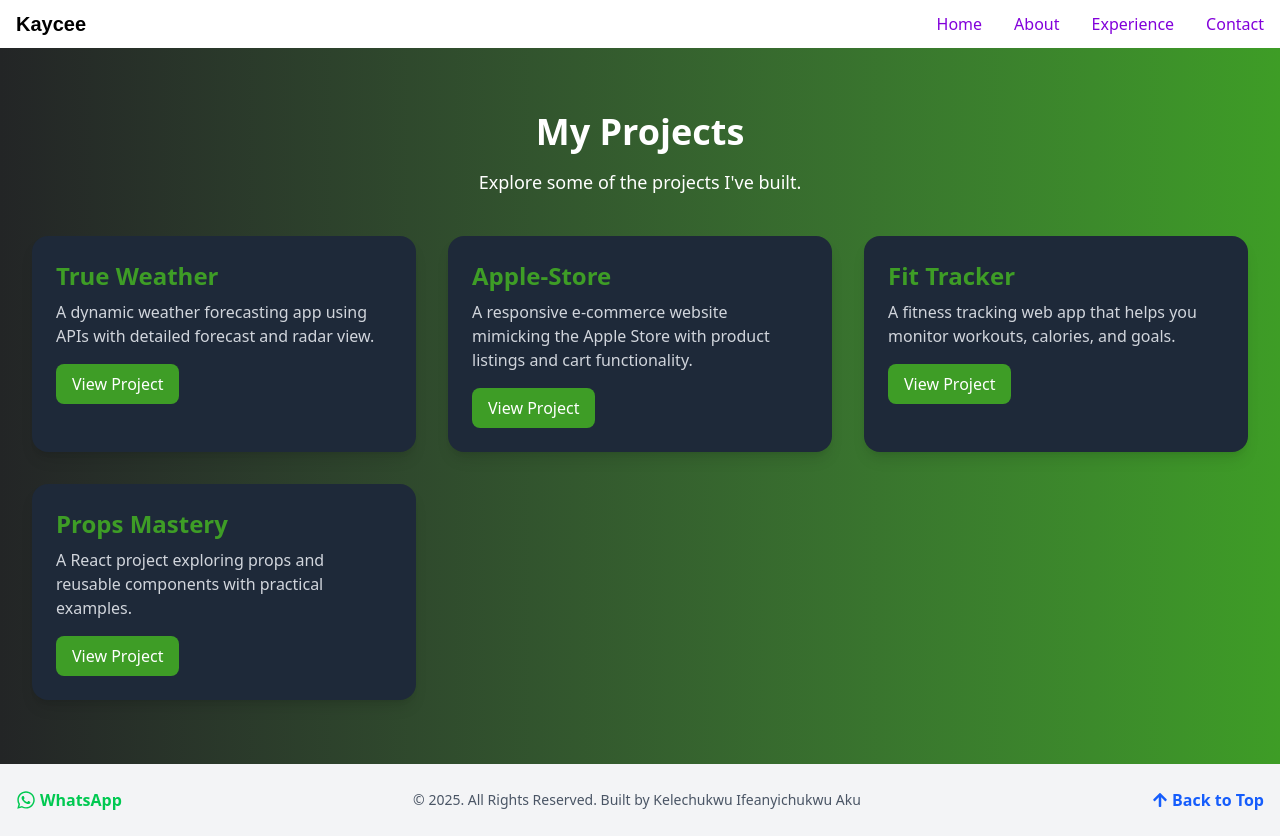
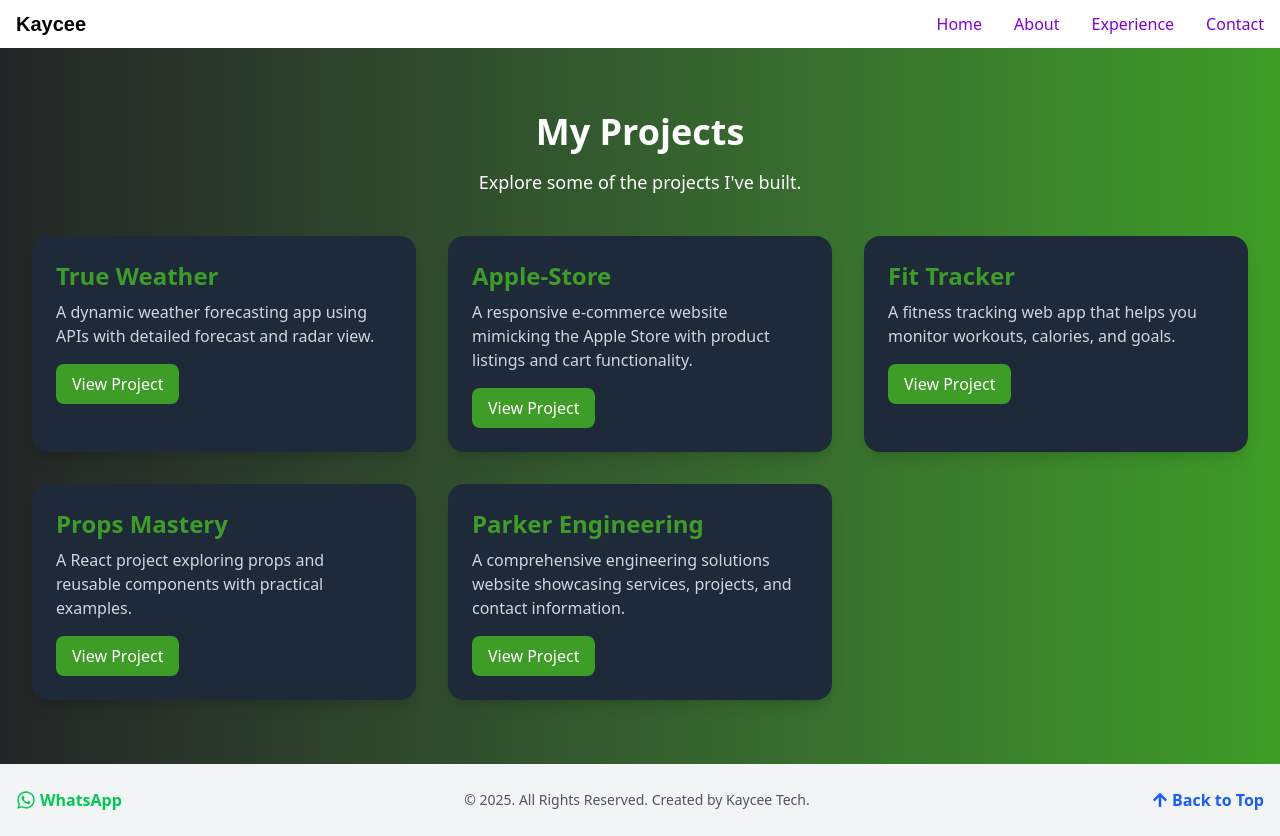
Before and after one commit to Kelechukwu500/My-Portfolio, a React (Vite) app: page /projects in a window 1280 px wide. Built offline with nearby package versions, Linux system fonts and the light colour scheme; a web font is replaced by a local one.

Commit message:
update: [I updated the navbar and the projects component.]

```diff
--- a/src/Components/Footer.jsx
+++ b/src/Components/Footer.jsx
@@ -23,7 +23,7 @@ const Footer = () => {
         {/* Center: Copyright */}
         <div className="text-center mb-4 md:mb-0">
           <span className="block text-sm font-medium">
-            © 2025. All Rights Reserved. Built by Kelechukwu Ifeanyichukwu Aku
+            © 2025. All Rights Reserved. Created by Kaycee Tech.
           </span>
         </div>
 
--- a/src/Pages/Projects.jsx
+++ b/src/Pages/Projects.jsx
@@ -27,6 +27,13 @@ const projects = [
       "A React project exploring props and reusable components with practical examples.",
     link: "https://props-4r3u.onrender.com",
   },
+  {
+    name: "Parker Engineering",
+    description:
+      "A comprehensive engineering solutions website showcasing services, projects, and contact information.",
+    link: "https://parkersen-group.onrender.com",
+  },
+
 ];
 
 const Projects = () => {
```
